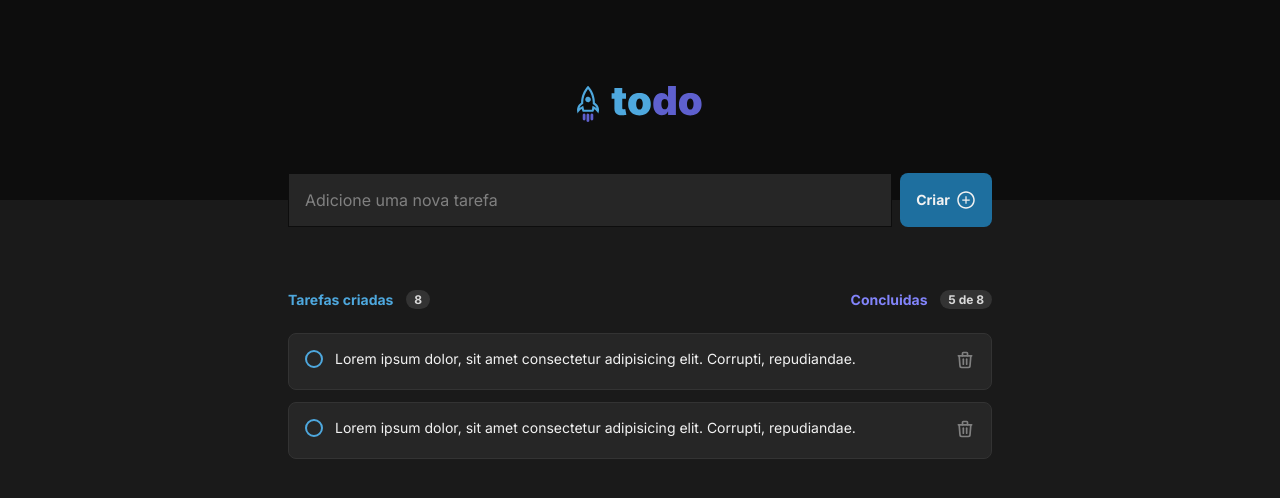
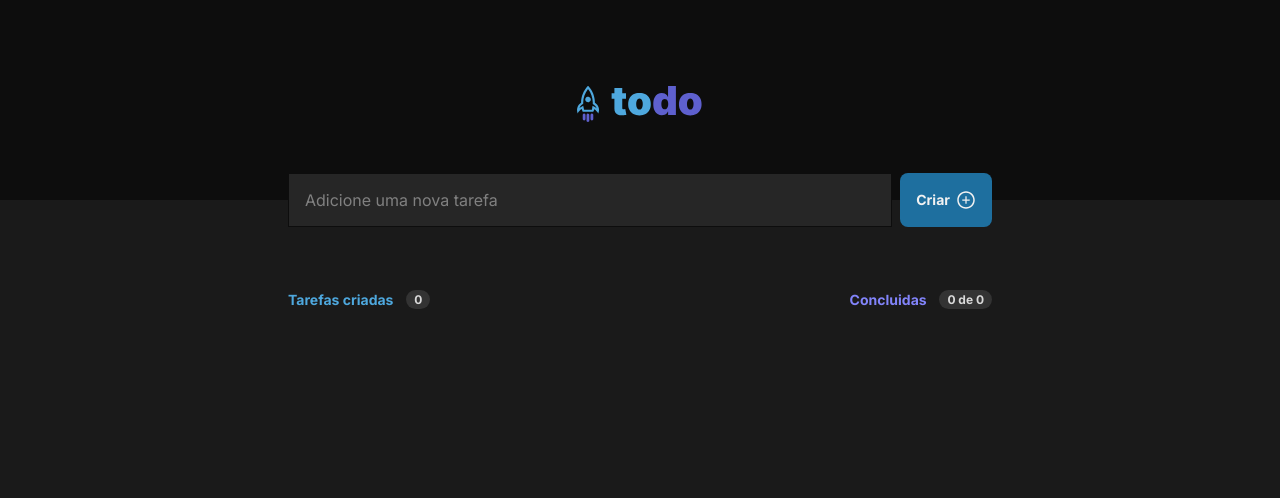
Before and after one commit to kevcap/todo-list, a React (Vite) app: page / in a window 1280 px wide. Shown: the top 498 px of the page. Built offline with nearby package versions, Linux system fonts and the light colour scheme.

Commit message:
feat: add function to create new task

```diff
--- a/package.json
+++ b/package.json
@@ -12,6 +12,7 @@
     "react": "^18.2.0",
     "react-dom": "^18.2.0",
     "react-icons": "^4.6.0",
+    "uuid": "^9.0.0",
     "yarn": "^1.22.19"
   },
   "devDependencies": {
--- a/src/App.tsx
+++ b/src/App.tsx
@@ -1,12 +1,47 @@
+import { useState } from "react"
 import { Header } from "./components/header"
 import { Tasks } from "./components/Tasks"
+import { v4 as uuidv4 } from 'uuid';
+
+export interface ITask {
+  id: string,
+  content: string,
+  done: boolean
+}
 
 function App() {
 
+  const [tasks, setTasks] = useState<ITask[]>([]);
+
+  function handleAddNewTask(taskTitle: string) {
+    setTasks([
+      ...tasks,
+      {
+        id: uuidv4(),
+        content: taskTitle,
+        done: false
+      }
+    ])
+
+  }
+
+  function deleteTask(taskId: string) {
+
+    setTasks([
+      ...tasks,
+    ])
+
+  }
+
+  function handleNewTaskInvalid() {
+
+  }
+
+
   return (
     <>
-      <Header />
-      <Tasks />
+      <Header onAddTask={handleAddNewTask} />
+      <Tasks tasks={tasks} />
     </>
   )
 }
--- a/src/components/Header/index.tsx
+++ b/src/components/Header/index.tsx
@@ -1,14 +1,37 @@
 import todoLogo from '../../assets/logo.svg'
 import styles from "./header.module.css"
 import { AiOutlinePlusCircle } from "react-icons/ai"
+import { ChangeEvent, FormEvent, useState } from 'react'
 
-export function Header() {
+interface Props {
+    onAddTask: (taskTitle: string) => void
+}
+
+export function Header({ onAddTask }: Props) {
+
+    const [title, setTitle] = useState("")
+
+    function handleSubmit(event: FormEvent) {
+        event.preventDefault();
+        onAddTask(title);
+        setTitle("")
+    }
+
+    function onChangeTitle(event: ChangeEvent<HTMLInputElement>) {
+        setTitle(event.target.value);
+    }
+
     return (
         <>
             <header className={styles.header}>
                 <img src={todoLogo} alt="" />
-                <form action="" className={styles.newTaskForm}>
-                    <input type="text" placeholder='Adicione uma nova tarefa' />
+                <form action="" className={styles.newTaskForm} onSubmit={handleSubmit}>
+                    <input
+                        type="text"
+                        placeholder='Adicione uma nova tarefa'
+                        onChange={onChangeTitle}
+                        value={title}
+                    />
                     <button>
                         Criar
                         <AiOutlinePlusCircle size={20} />
--- a/src/components/Task/index.tsx
+++ b/src/components/Task/index.tsx
@@ -1,13 +1,18 @@
 import styles from "./task.module.css"
 import { TbTrash } from "react-icons/tb"
+import { ITask } from "../../App";
 
-export function Task() {
+interface Props {
+    task: ITask;
+}
+
+export function Task({ task }: Props) {
     return (
         <div className={styles.taskContainer}>
             <button>
                 <div />
             </button>
-            <p>Lorem ipsum dolor, sit amet consectetur adipisicing elit. Corrupti, repudiandae.</p>
+            <p>{task.content}</p>
             <button className={styles.deleteTask}>
                 <TbTrash size={20} />
             </button>
--- a/src/components/Tasks/index.tsx
+++ b/src/components/Tasks/index.tsx
@@ -1,23 +1,30 @@
+import { ITask } from "../../App"
 import { Task } from "../Task"
 import styles from "./tasks.module.css"
 
-export function Tasks() {
+interface Props {
+    tasks: ITask[];
+}
+
+export function Tasks({ tasks }: Props) {
+    const createdTasks = tasks.length;
+    const completedTasks = tasks.filter(task => task.done).length
+
     return (
         <section className={styles.tasks}>
             <header>
                 <div>
                     <p>Tarefas criadas</p>
-                    <span>8</span>
+                    <span>{createdTasks}</span>
                 </div>
                 <div>
                     <p className={styles.textPurple}>Concluidas</p>
-                    <span>5 de 8</span>
+                    <span>{completedTasks} de {createdTasks}</span>
                 </div>
             </header>
 
             <div className={styles.taskList}>
-                <Task />
-                <Task />
+                {tasks.map((task) => (<Task key={task.id} task={task} />))}
             </div>
         </section>
     )
```
Also changed, not shown: 1 other file (tests, documents, lock files or other folders).
